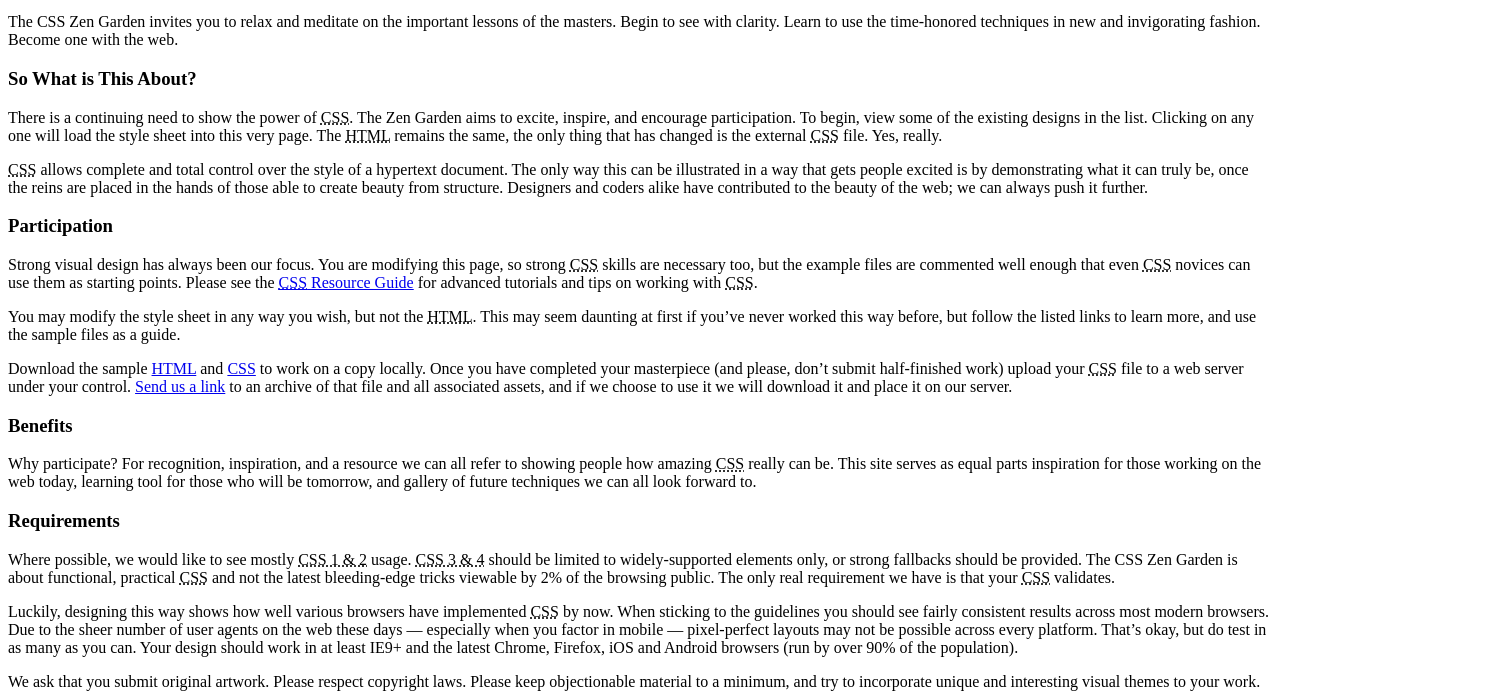
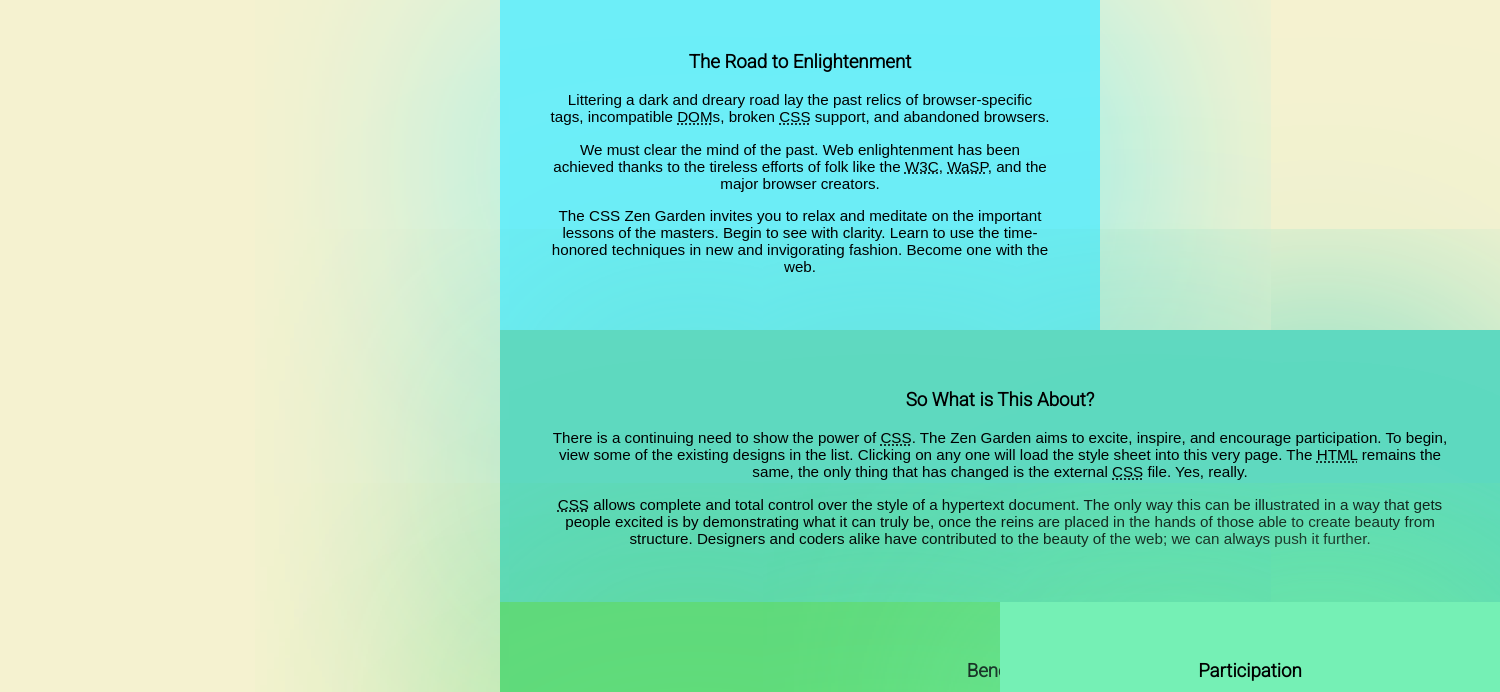
Before and after one commit to abraaolucassb/css-zen-garden-atividade, a plain HTML site: page css-zen-garden-abraao-lucas/index.html in a window 1280 px wide. Shown: the part 280-972 px from the top of the page, 1500 px wide, since content can reach past the window. Drawn offline with Linux system fonts and the light colour scheme.

Commit message:
Alterado em 08-09-2022

```diff
--- a/css-zen-garden-abraao-lucas/index.html
+++ b/css-zen-garden-abraao-lucas/index.html
@@ -7,6 +7,9 @@
 	<link rel="stylesheet" media="screen" href="style.css?v=8may2013">
 	<link rel="stylesheet" href="style.css">
 	<link rel="alternate" type="application/rss+xml" title="RSS" href="http://www.csszengarden.com/zengarden.xml">
+	<link rel="preconnect" href="https://fonts.googleapis.com">
+	<link rel="preconnect" href="https://fonts.gstatic.com" crossorigin>
+	<link href="https://fonts.googleapis.com/css2?family=Poppins:wght@300;800&family=Roboto:wght@100;300&display=swap" rel="stylesheet">
 
 	<meta name="viewport" content="width=device-width, initial-scale=1.0">
 	<meta name="author" content="Dave Shea">
@@ -54,7 +57,7 @@
 
 	<section class="intro" id="zen-intro">
 		<header role="banner">
-			<h1>CSS Zen Garden</h1>
+			<h1>CSS ZEN GARDEN</h1>
 			<h2>The Beauty of <abbr title="Cascading Style Sheets">CSS</abbr> Design</h2>
 		</header>
 
--- a/css-zen-garden-abraao-lucas/style.css
+++ b/css-zen-garden-abraao-lucas/style.css
@@ -0,0 +1,63 @@
+body{
+background-color:  #f5f2d0;
+}
+h1{
+font-family: 'Poppins', sans-serif;
+font-size: 300%;
+}
+h2{
+font-family: 'Poppins:wght@300', sans-serif;
+}
+h3{
+font-family: 'Roboto', sans-serif;
+}
+p{
+font-family:'Roboto:wght@100', sans-serif;
+font-size: 95%;
+}
+.page-wrapper{
+text-align: center;
+width: 1000px;
+position: absolute;
+left: 500px;
+float: left;
+}
+.page-wrapper .preamble{
+    max-width: 500px;
+    background: #6DEEF8;
+    box-shadow: 0 5px 500px #6DEEF8;
+    align-items: center;
+    justify-content: space-around;
+    padding: 40px 50px;
+}
+#zen-explanation{
+    background: #5FD9C0;
+    box-shadow: 0 5px 500px #5FD9C0;
+    align-items: center;
+    justify-content: space-around;
+    padding: 40px 50px;
+}
+#zen-participation{
+    position: absolute;
+    left: 500px;
+    float: left;
+    background: #75F0B5;
+    box-shadow: 0 5px 500px #75F0B5;
+    align-items: center;
+    justify-content: space-around;
+    padding: 40px 50px;
+}
+#zen-benefits{
+    background: #5FD97C;
+    box-shadow: 0 5px 500px #5FD97C;
+    align-items: center;
+    justify-content: space-around;
+    padding: 40px 50px;
+}
+#zen-requirements{
+    background: #76F86D;
+    box-shadow: 0 5px 500px #76F86D;
+    align-items: center;
+    justify-content: space-around;
+    padding: 40px 50px;
+}
```
